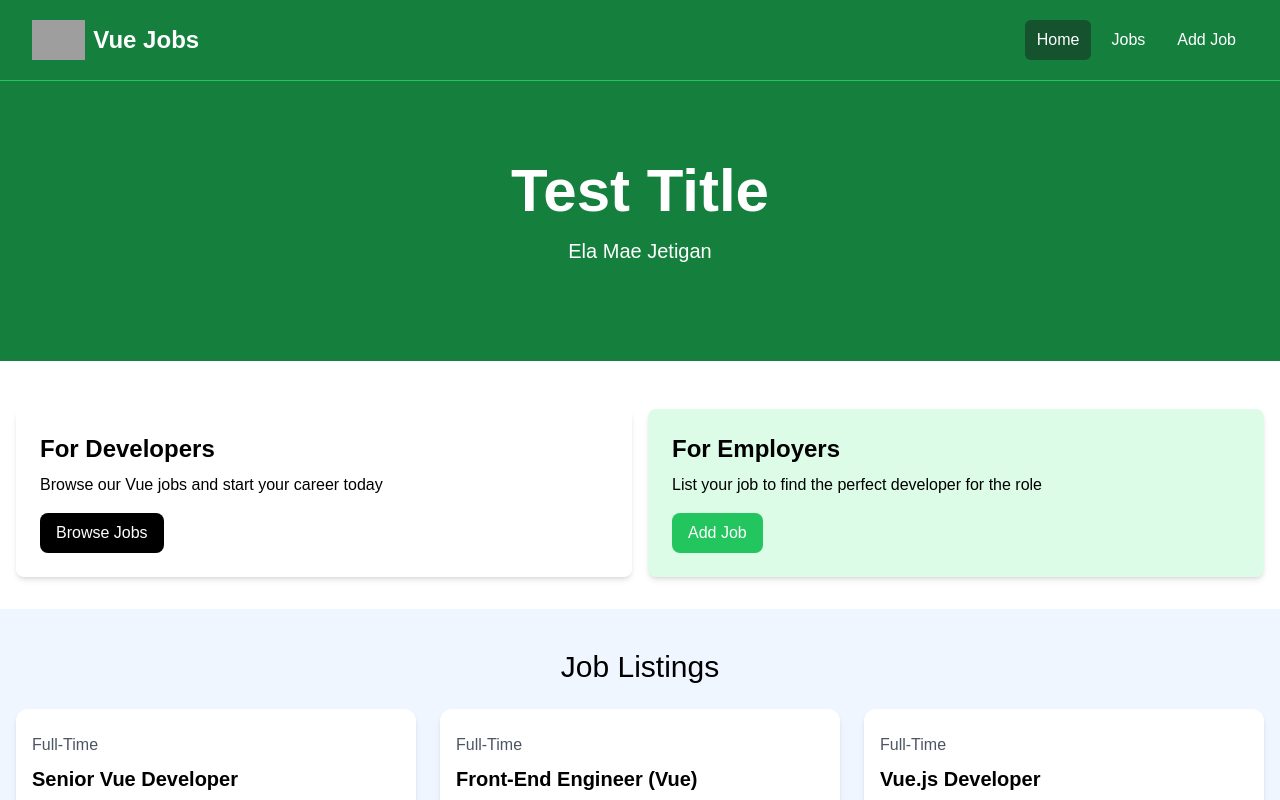
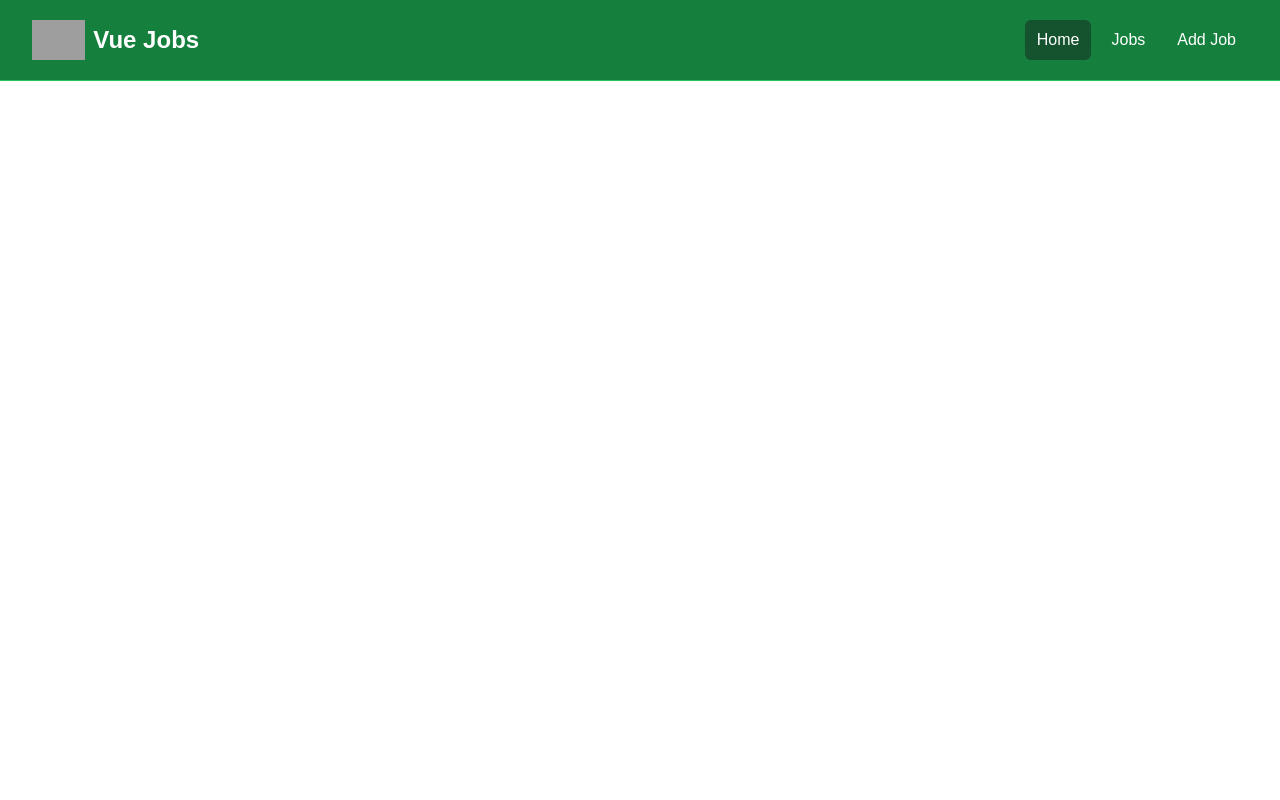
Before and after one commit to Mattseph/Jobs, a Vue app: page /jobs in a window 1280 px wide. Shown: the top 800 px of the page. Built offline with nearby package versions, Linux system fonts and the light colour scheme; grey boxes are pictures that could not be loaded.

Commit message:
Edit: import RouterView. Delete: import Hero, HomeCards, and JobListings

```diff
--- a/src/App.vue
+++ b/src/App.vue
@@ -1,13 +1,9 @@
 <script setup>
 import Navbar from "@/components/Navbar.vue";
-import Hero from "@/components/Hero.vue";
-import HomeCards from "@/components/HomeCards.vue";
-import JobListings from "@/components/JobListings.vue";
+import { RouterView } from "vue-router";
 </script>
 
 <template>
   <Navbar />
-  <Hero title="Test Title" subtitle="Ela Mae Jetigan" />
-  <HomeCards />
-  <JobListings :limit="3" :showButton="true"/>
+  <RouterView />
 </template>
```
